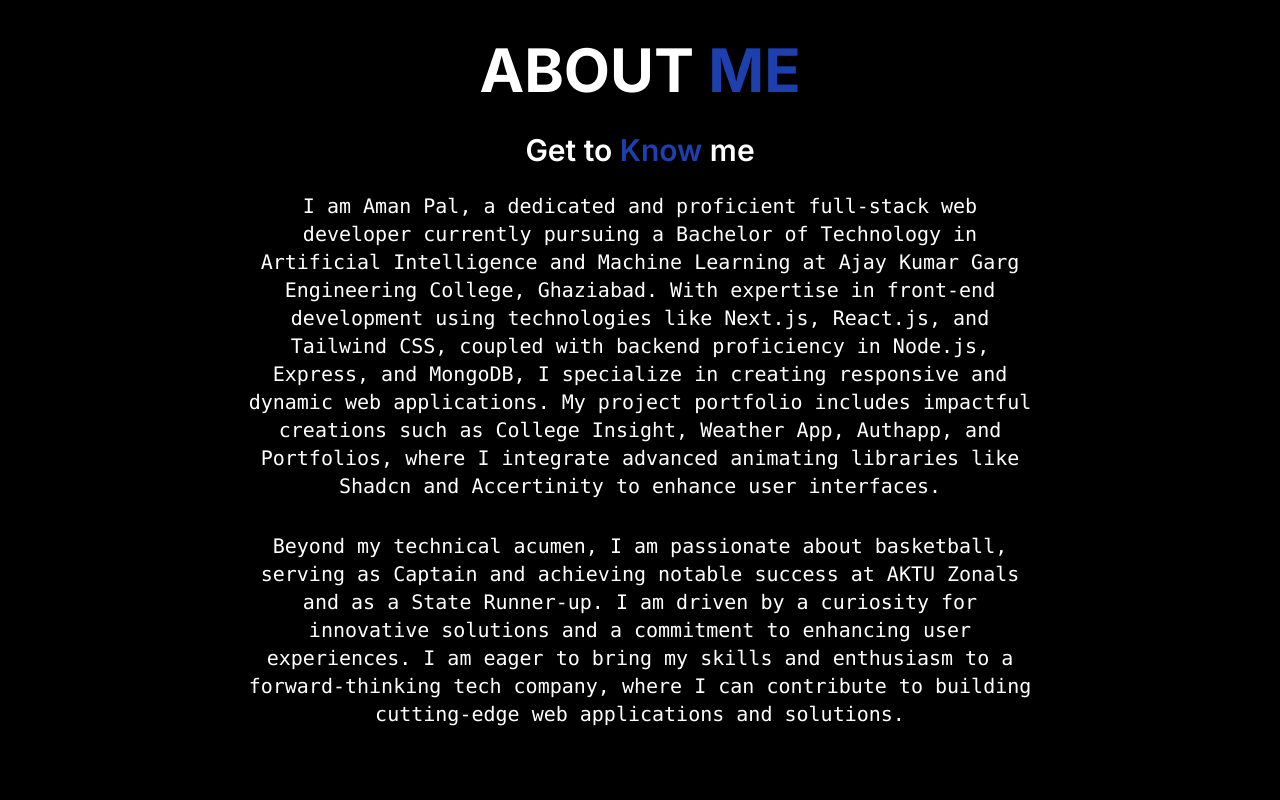
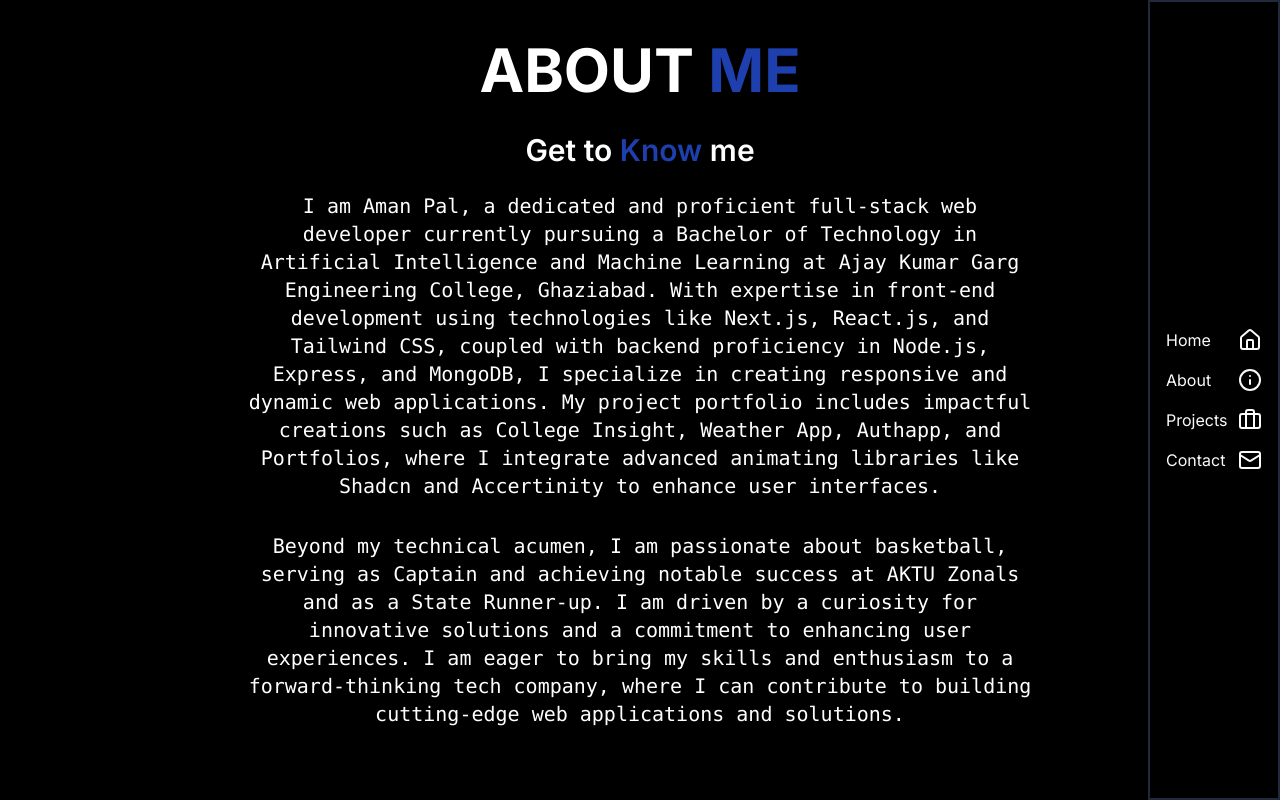
Before and after one commit to amanpalap/MyPortfolio, a Next.js app: page /about in a window 1280 px wide. Shown: the top 800 px of the page. Built offline with nearby package versions, Linux system fonts and the light colour scheme.

Commit message:
update 2 files and create 1 file

```diff
--- a/src/app/layout.tsx
+++ b/src/app/layout.tsx
@@ -2,6 +2,7 @@ import type { Metadata } from "next";
 import { Inter } from "next/font/google";
 import "./globals.css";
 import React from "react";
+import NavBar from "@/modules/navbar";
 
 
 const inter = Inter({ subsets: ["latin"] });
@@ -18,7 +19,12 @@ export default function RootLayout({
 }>) {
   return (
     <html lang="en" className="dark">
-      <body className={inter.className}>{children}</body>
+      <body className={inter.className}>
+        <div className="fixed z-50 flex border-2 right-0 items-center justify-end min-h-screen">
+          <NavBar />
+        </div>
+        {children}
+      </body>
     </html>
   );
 }
--- a/src/app/page.tsx
+++ b/src/app/page.tsx
@@ -35,12 +35,6 @@ export default function Home() {
             I can Develop <FlipWords className="text-blue-500 font-bold" words={words} /> Websites.
           </div>
         </div>
-        <div className="grid grid-cols-1 w-1/5 gap-y-4 px-4 py-4 z-50">
-          <Link className="flex items-center w-full justify-evenly" href="/">Home</Link>
-          <Link className="flex items-center w-full justify-evenly" href="/about">About</Link>
-          <Link className="flex items-center w-full justify-evenly" href="/projects">Projects</Link>
-          <Link className="flex items-center w-full justify-evenly" href="/contact">Contact</Link>
-        </div>
       </div>
       <BackgroundBeams />
     </div>
--- /dev/null
+++ b/src/modules/navbar.tsx
@@ -0,0 +1,21 @@
+import Link from "next/link";
+import { Home, Info, Briefcase, Mail } from 'lucide-react';
+
+export default function NavBar() {
+    return (
+        <div className="grid grid-cols-1 w-32 gap-y-4 px-4 py-4 z-50">
+            <Link className="flex items-center w-full justify-between" href="/">
+                <span>Home</span> <Home size={24} className="ml-2" />
+            </Link>
+            <Link className="flex items-center w-full justify-between" href="/about">
+                <span>About</span> <Info size={24} className="ml-2" />
+            </Link>
+            <Link className="flex items-center w-full justify-between" href="/projects">
+                <span>Projects</span> <Briefcase size={24} className="ml-2" />
+            </Link>
+            <Link className="flex items-center w-full justify-between" href="/contact">
+                <span>Contact</span> <Mail size={24} className="ml-2" />
+            </Link>
+        </div>
+    );
+}
```
